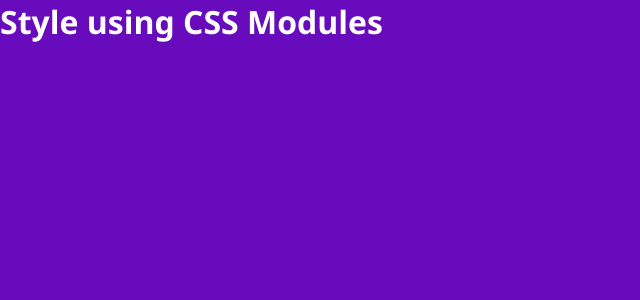
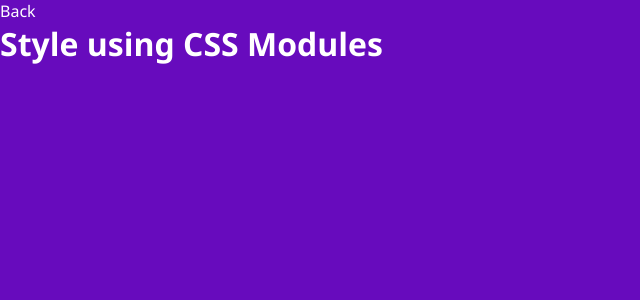
Before and after one commit to NetoJL/NextJS-Fundamentals, a Next.js app: page /stylish in a window 1280 px wide. Shown: the top 300 px of the page, without its empty margins (0-640 px from the left). Built offline with nearby package versions, Linux system fonts and the light colour scheme.

Commit message:
stylish.jsx updated (Link added)

```diff
--- a/src/pages/stylish.jsx
+++ b/src/pages/stylish.jsx
@@ -1,8 +1,10 @@
 import styles from '../styles/Stylish.module.css'
+import Link from 'next/link'
 
 export default function Stylish() {
     return (
         <div className={styles.purple}>
+            <Link href="/">Back</Link>
             <h1>Style using CSS Modules</h1>
         </div>
     )
```
